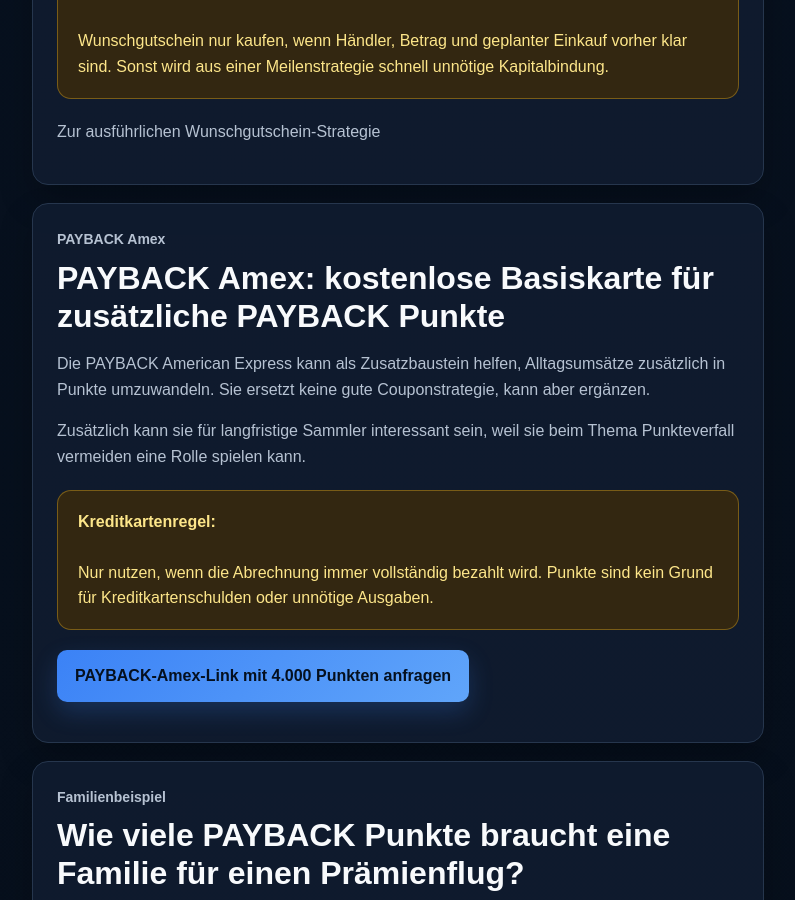
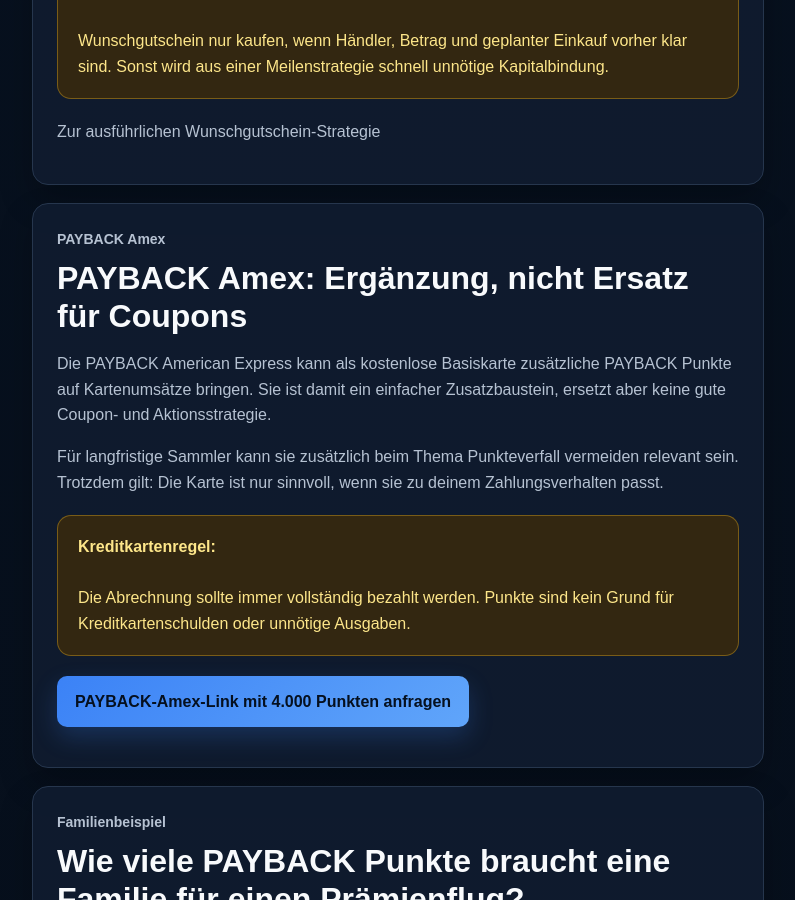
Before and after one commit to Praemienflug-Planer/miles-planer, a Jekyll site: the page built from meilen-sammeln/payback/index.html, in a window 1280 px wide and 900 px high, scrolled down 4688 px. Shown: the whole window, without its empty margins (68-863 px from the left). Built offline with Jekyll 4.4.1, drawn with Linux system fonts in a browser that asks for light colours.

Commit message:
Clarify PAYBACK Amex role

```diff
--- a/_includes/payback/payback-amex.html
+++ b/_includes/payback/payback-amex.html
@@ -1 +1 @@
-<div class="article-card seo-card"><p class="eyebrow">PAYBACK Amex</p><h2>PAYBACK Amex: kostenlose Basiskarte für zusätzliche PAYBACK Punkte</h2><p>Die PAYBACK American Express kann als Zusatzbaustein helfen, Alltagsumsätze zusätzlich in Punkte umzuwandeln. Sie ersetzt keine gute Couponstrategie, kann aber ergänzen.</p><p>Zusätzlich kann sie für langfristige Sammler interessant sein, weil sie beim Thema <a href="/meilen-sammeln/punkte-meilen-verfall-kreditkarten/">Punkteverfall vermeiden</a> eine Rolle spielen kann.</p><div class="warning-box"><strong>Kreditkartenregel:</strong><br><br>Nur nutzen, wenn die Abrechnung immer vollständig bezahlt wird. Punkte sind kein Grund für Kreditkartenschulden oder unnötige Ausgaben.</div><p><a class="btn btn-primary" href="/kontakt.html" data-event="payback_amex_contact_payback_page">PAYBACK-Amex-Link mit 4.000 Punkten anfragen</a></p></div>
+<div class="article-card seo-card" id="payback-amex"><p class="eyebrow">PAYBACK Amex</p><h2>PAYBACK Amex: Ergänzung, nicht Ersatz für Coupons</h2><p>Die PAYBACK American Express kann als kostenlose Basiskarte zusätzliche PAYBACK Punkte auf Kartenumsätze bringen. Sie ist damit ein einfacher Zusatzbaustein, ersetzt aber keine gute Coupon- und Aktionsstrategie.</p><p>Für langfristige Sammler kann sie zusätzlich beim Thema <a href="/meilen-sammeln/punkte-meilen-verfall-kreditkarten/">Punkteverfall vermeiden</a> relevant sein. Trotzdem gilt: Die Karte ist nur sinnvoll, wenn sie zu deinem Zahlungsverhalten passt.</p><div class="warning-box"><strong>Kreditkartenregel:</strong><br><br>Die Abrechnung sollte immer vollständig bezahlt werden. Punkte sind kein Grund für Kreditkartenschulden oder unnötige Ausgaben.</div><p><a class="btn btn-primary" href="/kontakt.html" data-event="payback_amex_contact_payback_page">PAYBACK-Amex-Link mit 4.000 Punkten anfragen</a></p></div>
```
